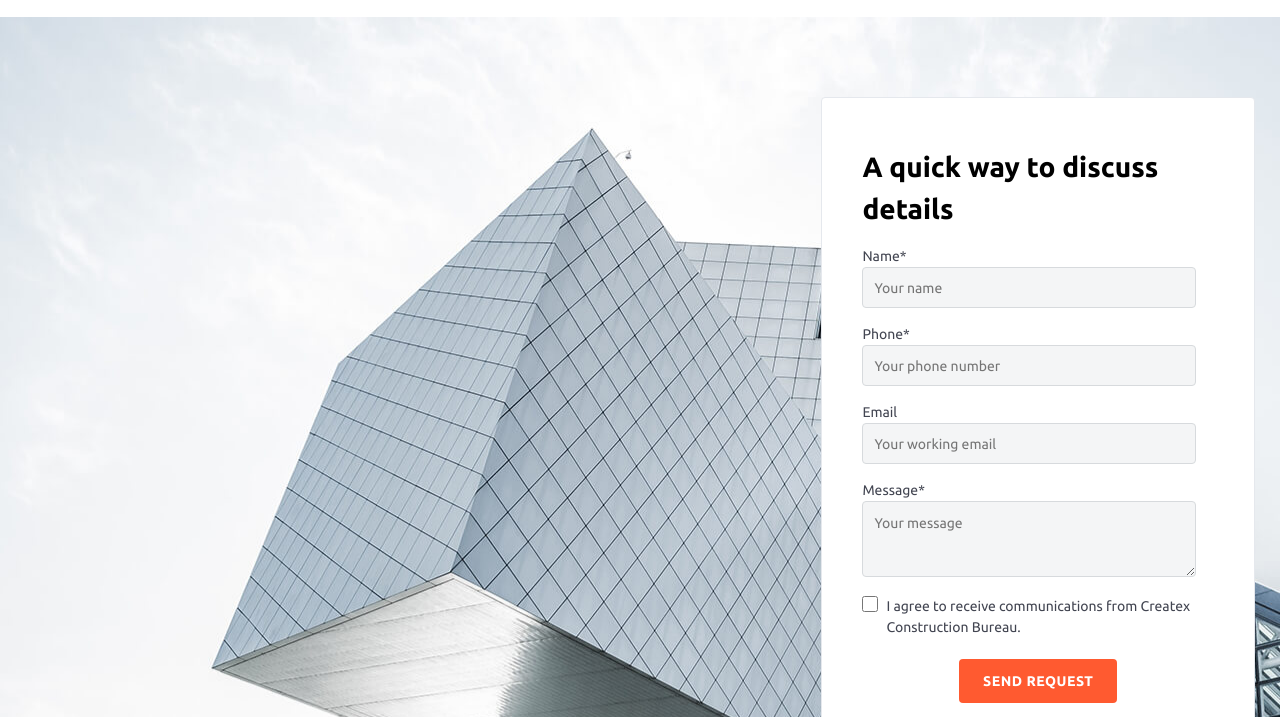
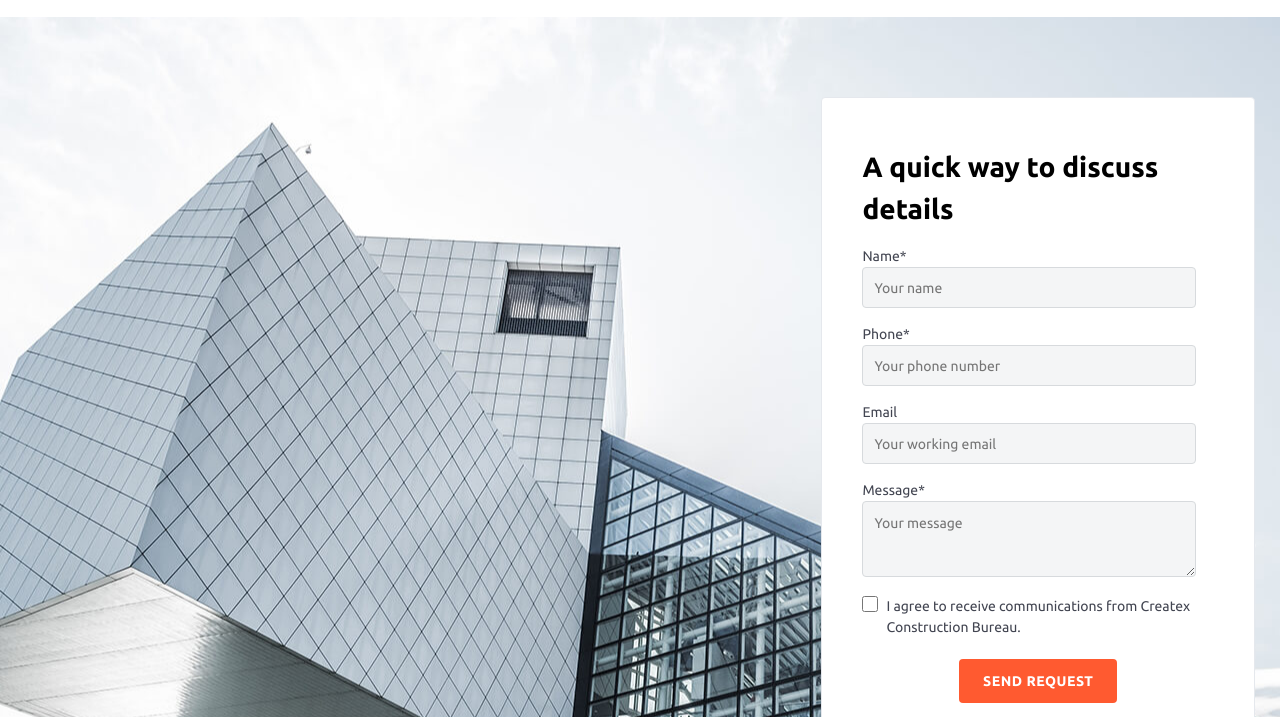
Before and after one commit to d3Lip7on/Createx, a website: page src/pages/template.html in a window 1280 px wide. Shown: the part 83-800 px from the top of the page. Drawn offline with Linux system fonts and the light colour scheme.

Commit message:
form section background fix

```diff
--- a/src/style/global.css
+++ b/src/style/global.css
@@ -574,7 +574,8 @@ h3{
 
 .form-section{
     background-image: url(/src/images/form-bg.png);
-    /* background-repeat: no-repeat; */
+    background-repeat: no-repeat;
+    background-position: center;
 }
 .form-section__inner{
     display: flex;
```
